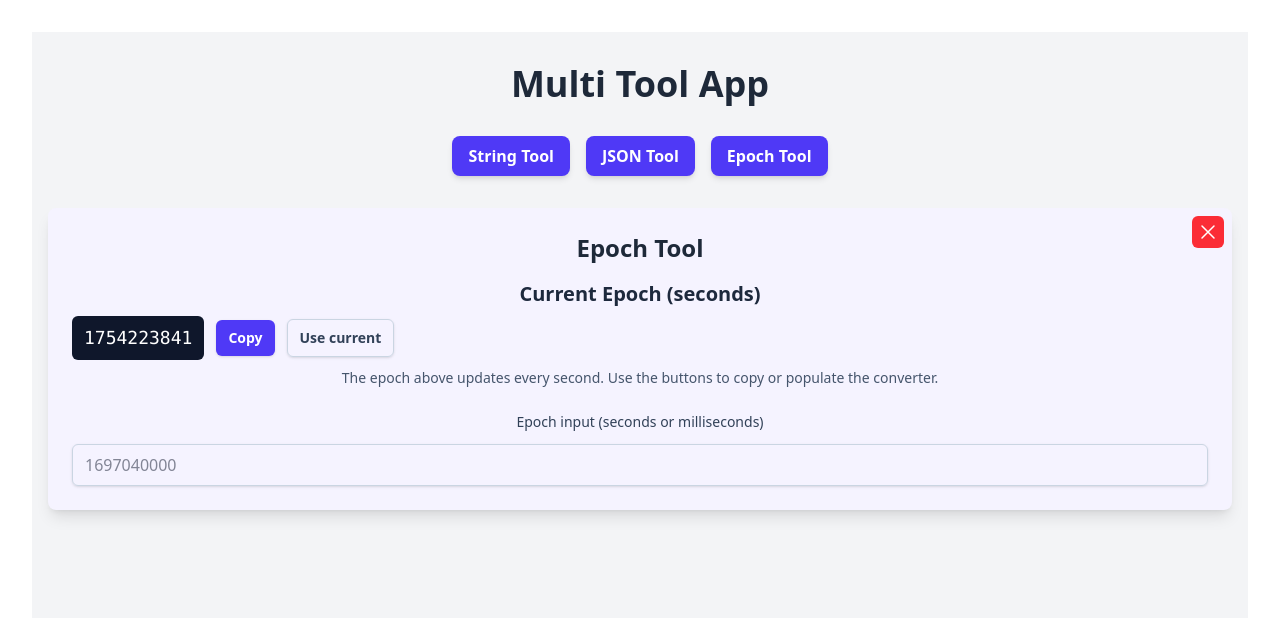
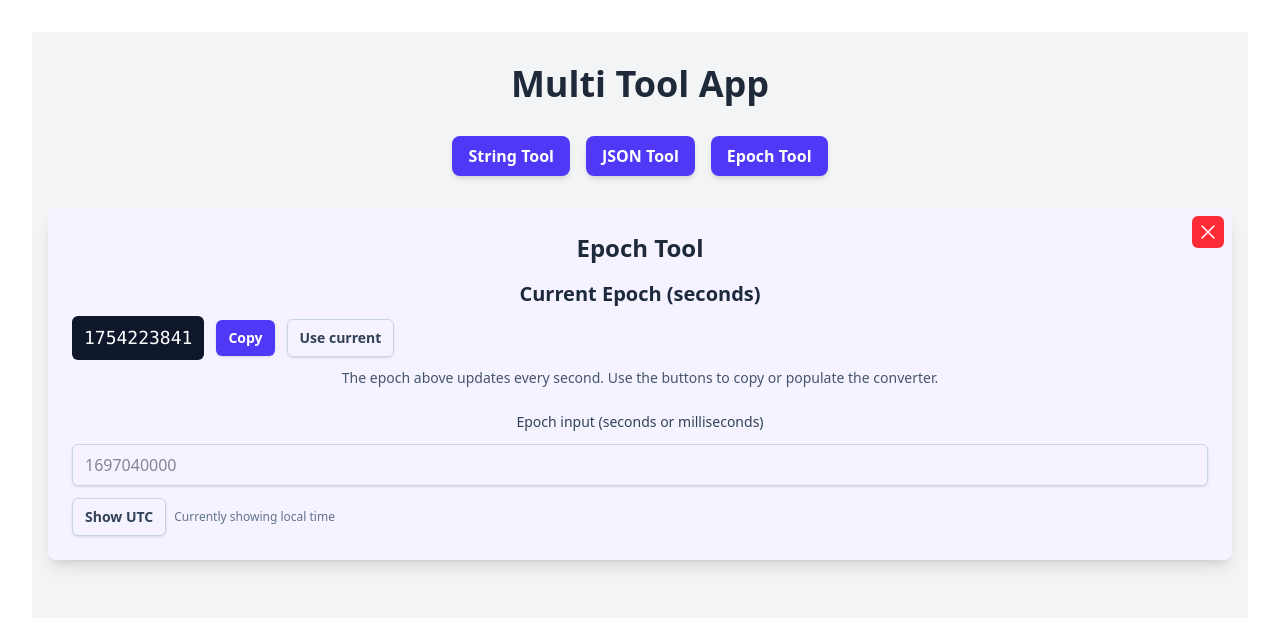
Before and after one commit to daqdev/react-ts-tailw4, a React (Vite) app: page / in a window 1280 px wide. Both pictures are taken after a click on the button "Epoch Tool". Shown: the top 618 px of the page. Built offline with nearby package versions, Linux system fonts and the light colour scheme.

Commit message:
Update EpochTool.tsx

```diff
--- a/src/components/EpochTool.tsx
+++ b/src/components/EpochTool.tsx
@@ -5,6 +5,7 @@ export default function EpochTool() {
     const [convertedDate, setConvertedDate] = useState("");
     const [copyLabel, setCopyLabel] = useState("Copy");
     const [currentEpoch, setCurrentEpoch] = useState(() => Math.floor(Date.now() / 1000));
+    const [useUtc, setUseUtc] = useState(false);
 
     useEffect(() => {
         const interval = window.setInterval(() => {
@@ -36,17 +37,24 @@ export default function EpochTool() {
             return;
         }
 
-        const formatted = parsedDate.toLocaleString(undefined, {
+        const options: Intl.DateTimeFormatOptions = {
             month: "short",
             day: "numeric",
             year: "numeric",
             hour: "2-digit",
             minute: "2-digit",
             second: "2-digit",
-        });
+            timeZoneName: "short",
+        };
+
+        if (useUtc) {
+            options.timeZone = "UTC";
+        }
+
+        const formatted = parsedDate.toLocaleString(undefined, options);
 
         setConvertedDate(formatted);
-    }, [epochInput]);
+    }, [epochInput, useUtc]);
 
     const handleCopy = async () => {
         try {
@@ -98,6 +106,17 @@ export default function EpochTool() {
                     placeholder="1697040000"
                     className="w-full rounded-md border border-slate-300 px-3 py-2 text-slate-900 shadow-sm focus:border-indigo-500 focus:outline-none focus:ring-2 focus:ring-indigo-400"
                 />
+                <div className="flex items-center gap-2">
+                    <button
+                        onClick={() => setUseUtc((prev) => !prev)}
+                        className="rounded-md border border-slate-300 px-3 py-2 text-sm font-semibold text-slate-700 shadow-sm hover:bg-slate-100 focus:outline-none focus:ring-2 focus:ring-slate-300"
+                    >
+                        {useUtc ? "Show local time" : "Show UTC"}
+                    </button>
+                    <span className="text-xs text-slate-500">
+                        Currently showing {useUtc ? "UTC" : "local"} time
+                    </span>
+                </div>
                 {convertedDate && (
                     <p className="rounded-md bg-slate-50 px-3 py-2 text-sm text-slate-700">
                         {convertedDate}
```
